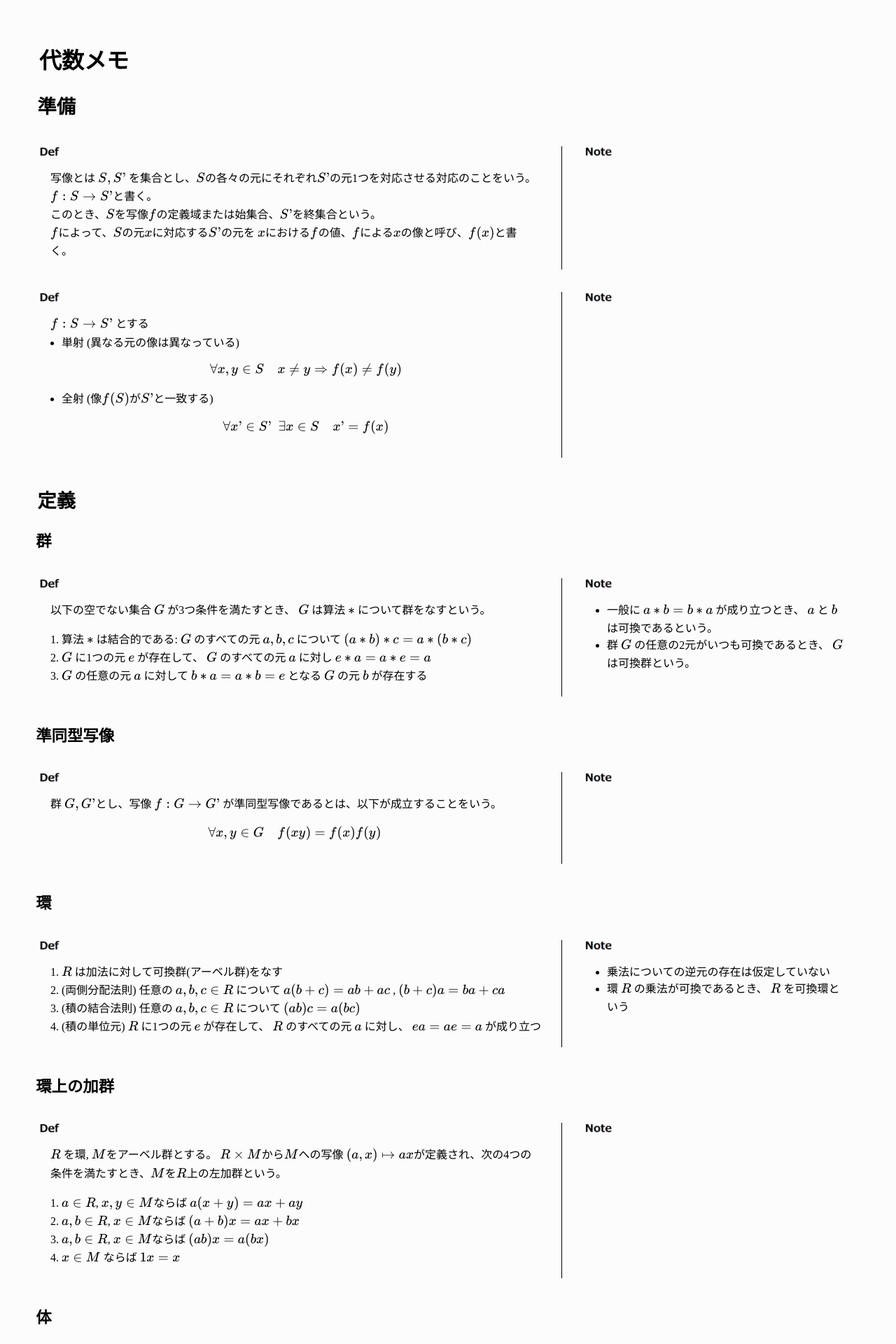
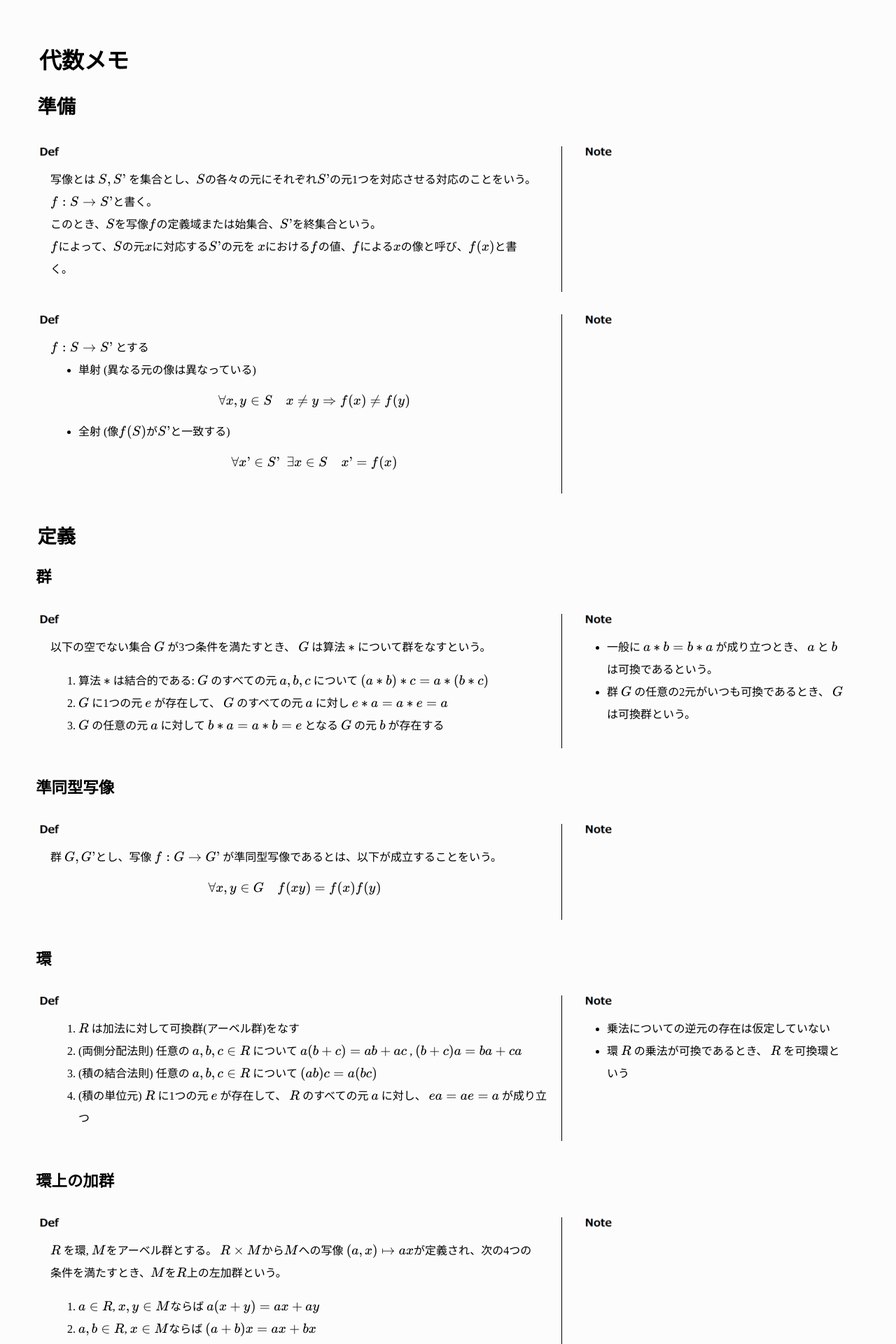
Before and after one commit to f6o/f6o.github.io, a Jekyll site: the page built from algebra.md, in a window 1280 px wide. Shown: the top 1920 px of the page at 70% size. Built offline with Jekyll 4.4.1, drawn with Linux system fonts in a browser that asks for light colours; nearby versions of some CDN libraries; our own code applies the rules of GitHub Pages for plain Markdown files.

Commit message:
update style

```diff
--- a/css/default.css
+++ b/css/default.css
@@ -47,13 +47,17 @@ div.note {
     flex: 1;
 }
 
-
 div.def, div.note {
     margin: 1em;
     padding: 2em 1em 1em 1em;
+    line-height: 2em;
 }
 
-div.def ul, div.def ol,
+div.def ul, div.def ol {
+    margin : 0;
+    padding-left : 2.5em;
+}
+
 div.note ul, div.note ol {
     margin : 0;
     padding-left : 1em;
```
